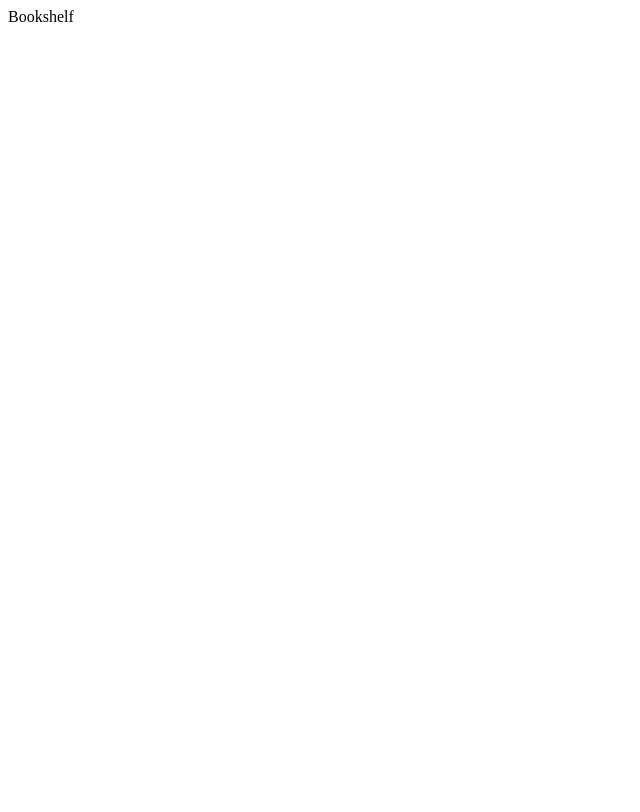
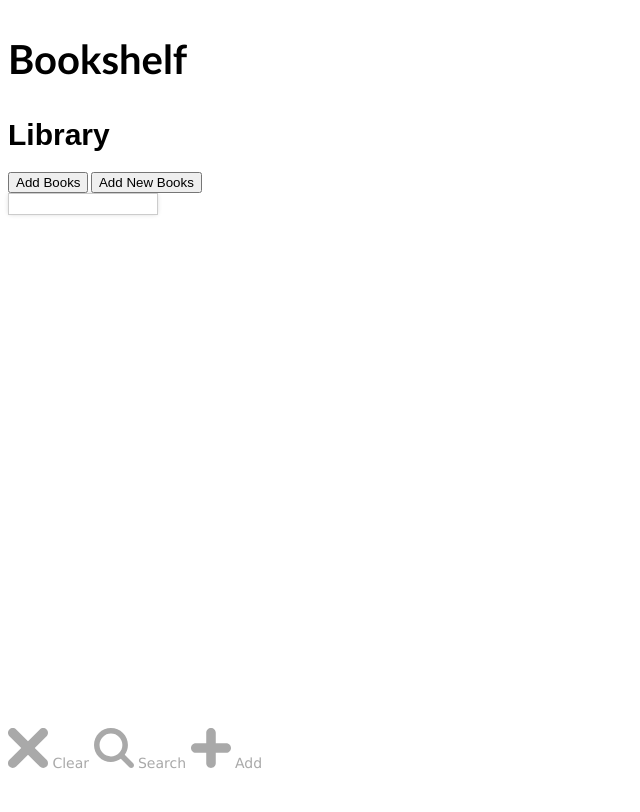
Before and after one commit to dayoaj/BookShelfWithIndexedDB, a plain HTML site: page index.html in a window 1280 px wide. Shown: the whole page, without its empty margins (0-640 px from the left). Drawn offline with Linux system fonts and the light colour scheme.

Commit message:
Format layout with CSS grid

```diff
--- a/index.html
+++ b/index.html
@@ -1,23 +1,146 @@
 <html lang="en" >
 <head>
   <meta charset="utf-8">
-  <meta name="viewport" content="width=device-width,s1.0">
+  <meta name="description" content="Demonstrating the use of IndexedDB">
+  <meta name="keywords" content="HTML5,IndexedDB,CSS,Responsive">
+  <meta name="viewport" content="width=device-width,initial-scale=1.0">
   <title>Book-Shelf</title>
   <style media="screen">
+  /* generic */
+      * {
+        box-sizing: border-box;
+      }
+
+      html {
+        font-size: 10px;
+        scroll-behavior: smooth;
+      }
+
+
+/* layout */
+      .content {
+        display: grid;
+        grid-template-columns: repeat(8, 1fr);
+        grid-gap: 1rem;
+        grid-template-rows: 10% 1fr 10%;
+        height: 100vh;
+      }
+      header {
+        grid-column: 1/9;
+      }
+      .mobile-nav {
+        grid-column: 1/9;
+        grid-row: 3/4;
+      }
+      main {
+        grid-column: 1/9;
+      }
+      .mobile-nav-svg {
+        fill: #a9a9a9;
+        width: 40px;
+        height: 40px;
+      }
+
+      .desktop-nav {
+        display: none;
+      }
+
+      .mobile-nav a {
+        font-size: 1.4rem;
+        text-decoration: none;
+        color: #a9a9a9;
+        font-family: Verdana, sans-serif;
+      }
+
+
+     .book-card {
+          display:block;
+          border:1px solid #CCC;
+          box-shadow: 0 0 5px -1px rgba(0,0,0,0.2);
+          cursor: pointer;
+          vertical-align:middle;
+          padding: 1rem 2rem;
+          text-align: center;
+          width: 15rem;
+          font-family: sans-serif;
+          font-weight: bold;
+          font-size: 1.2rem;
+      }
+      .book-card:active {
+          box-shadow: 0 0 5px -1px rgba(0,0,0,0.6);
+      }
+
+      .book-card:hover {
+          box-shadow: 0 0 5px -1px rgba(0,0,0,0.6);
+      }
+
+/* headings */
+      h1 {
+        font-size: 3rem;
+        font-family: Arial, sans-serif;
+      }
+      h1.logo {
+        font-size: 4rem;
+        font-family: "Trebuchet MS", sans-serif;
+      }
 
   </style>
 </head>
 <body>
-  <header>
-    <span>Bookshelf</span>
-  </header>
-  <nav>
+  <div class="content">
 
-  </nav>
-  <nav class="mobile-nav">
+    <header>
+      <h1 class="logo">Bookshelf</h1>
+    </header>
+    <nav class="desktop-nav">
+    </nav>
+    <nav class="mobile-nav">
+      <a href="#">
+        <svg version="1.1" id="Capa_1" xmlns="http://www.w3.org/2000/svg" xmlns:xlink="http://www.w3.org/1999/xlink" x="0px" y="0px"
+         viewBox="0 0 41.756 41.756" style="enable-background:new 0 0 41.756 41.756;" xml:space="preserve" class="mobile-nav-svg">
+        <g>
+        	<path d="M27.948,20.878L40.291,8.536c1.953-1.953,1.953-5.119,0-7.071c-1.951-1.952-5.119-1.952-7.07,0L20.878,13.809L8.535,1.465
+        		c-1.951-1.952-5.119-1.952-7.07,0c-1.953,1.953-1.953,5.119,0,7.071l12.342,12.342L1.465,33.22c-1.953,1.953-1.953,5.119,0,7.071
+        		C2.44,41.268,3.721,41.755,5,41.755c1.278,0,2.56-0.487,3.535-1.464l12.343-12.342l12.343,12.343
+        		c0.976,0.977,2.256,1.464,3.535,1.464s2.56-0.487,3.535-1.464c1.953-1.953,1.953-5.119,0-7.071L27.948,20.878z"/>
+        </g>
+        </svg>
+        <span>Clear</span>
+      </a>
+      <a href="#">
+        <svg version="1.1" id="Capa_1" xmlns="http://www.w3.org/2000/svg" xmlns:xlink="http://www.w3.org/1999/xlink" x="0px" y="0px" class="mobile-nav-svg"
+        viewBox="0 0 28.931 28.932" style="enable-background:new 0 0 28.931 28.932;"
+        	 xml:space="preserve">
+        <g>
+        	<path d="M28.344,25.518l-6.114-6.115c1.486-2.067,2.303-4.537,2.303-7.137c0-3.275-1.275-6.355-3.594-8.672
+        		C18.625,1.278,15.543,0,12.266,0C8.99,0,5.909,1.275,3.593,3.594C1.277,5.909,0.001,8.99,0.001,12.266
+        		c0,3.276,1.275,6.356,3.592,8.674c2.316,2.316,5.396,3.594,8.673,3.594c2.599,0,5.067-0.813,7.136-2.303l6.114,6.115
+        		c0.392,0.391,0.902,0.586,1.414,0.586c0.513,0,1.024-0.195,1.414-0.586C29.125,27.564,29.125,26.299,28.344,25.518z M6.422,18.111
+        		c-1.562-1.562-2.421-3.639-2.421-5.846S4.86,7.983,6.422,6.421c1.561-1.562,3.636-2.422,5.844-2.422s4.284,0.86,5.845,2.422
+        		c1.562,1.562,2.422,3.638,2.422,5.845s-0.859,4.283-2.422,5.846c-1.562,1.562-3.636,2.42-5.845,2.42S7.981,19.672,6.422,18.111z"/>
+        </g>
+        </svg>
+        <span>Search</span>
+      </a>
+      <a href="#">
+        <svg version="1.1" id="Capa_1" xmlns="http://www.w3.org/2000/svg" x="0px" y="0px"
+        	 viewBox="0 0 42 42" style="enable-background:new 0 0 42 42;" xml:space="preserve" class="mobile-nav-svg" >
+        <path d="M37.059,16H26V4.941C26,2.224,23.718,0,21,0s-5,2.224-5,4.941V16H4.941C2.224,16,0,18.282,0,21s2.224,5,4.941,5H16v11.059
+        	C16,39.776,18.282,42,21,42s5-2.224,5-4.941V26h11.059C39.776,26,42,23.718,42,21S39.776,16,37.059,16z"/>
+        </svg>
+        <span>Add</span>
+      </a>
+    </nav>
+    <main>
+      <h1>Library</h1>
+      <div class="book-list">
+        <button>Add Books</button>
+        <button>Add New Books</button>
+        <div href="#" class="book-card">
 
-  </nav>
-  <main>
-  </main>
+        </div>
+      </div>
+    </main>
+  </div>
 </body>
 </html>
```
